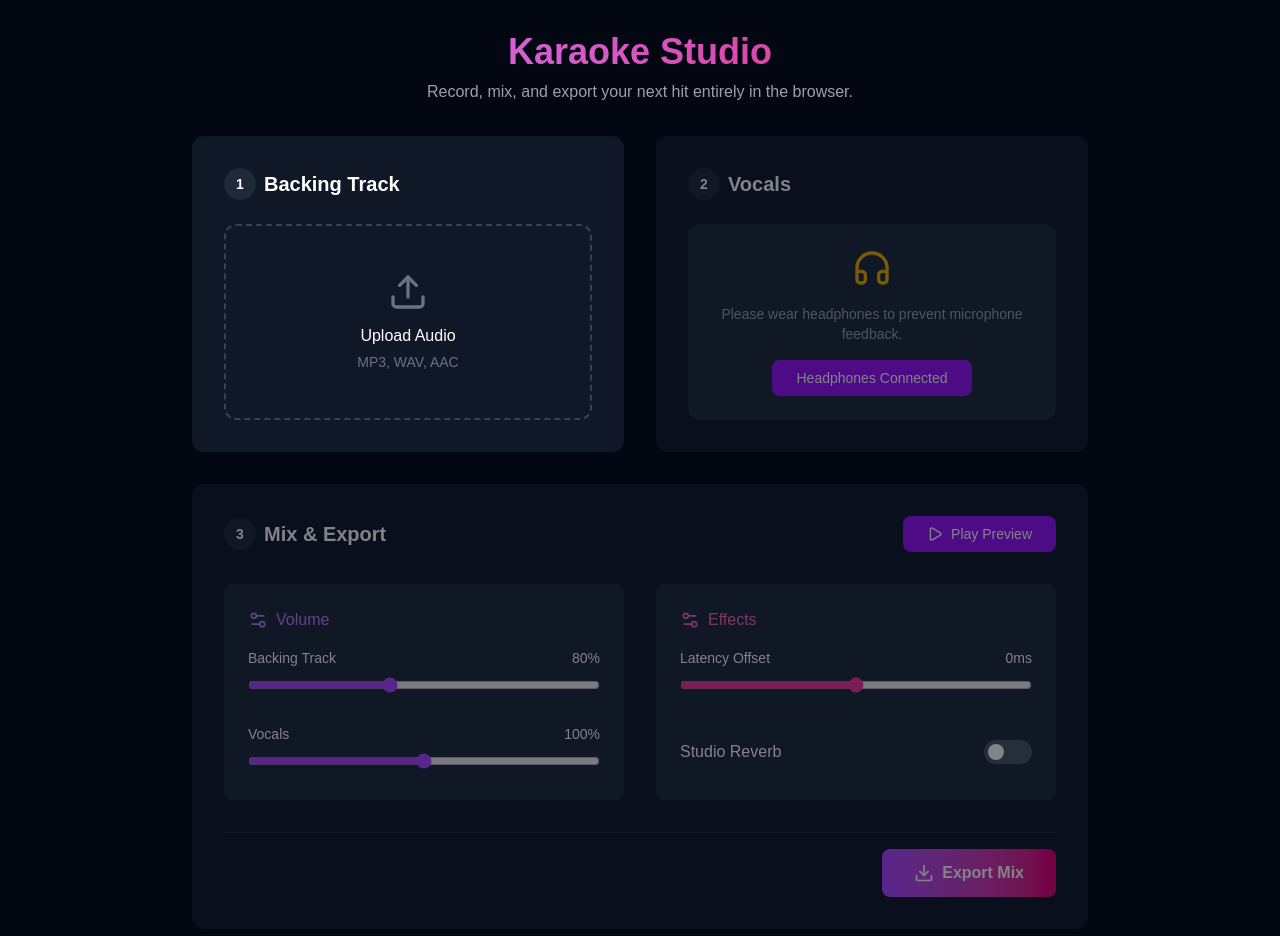
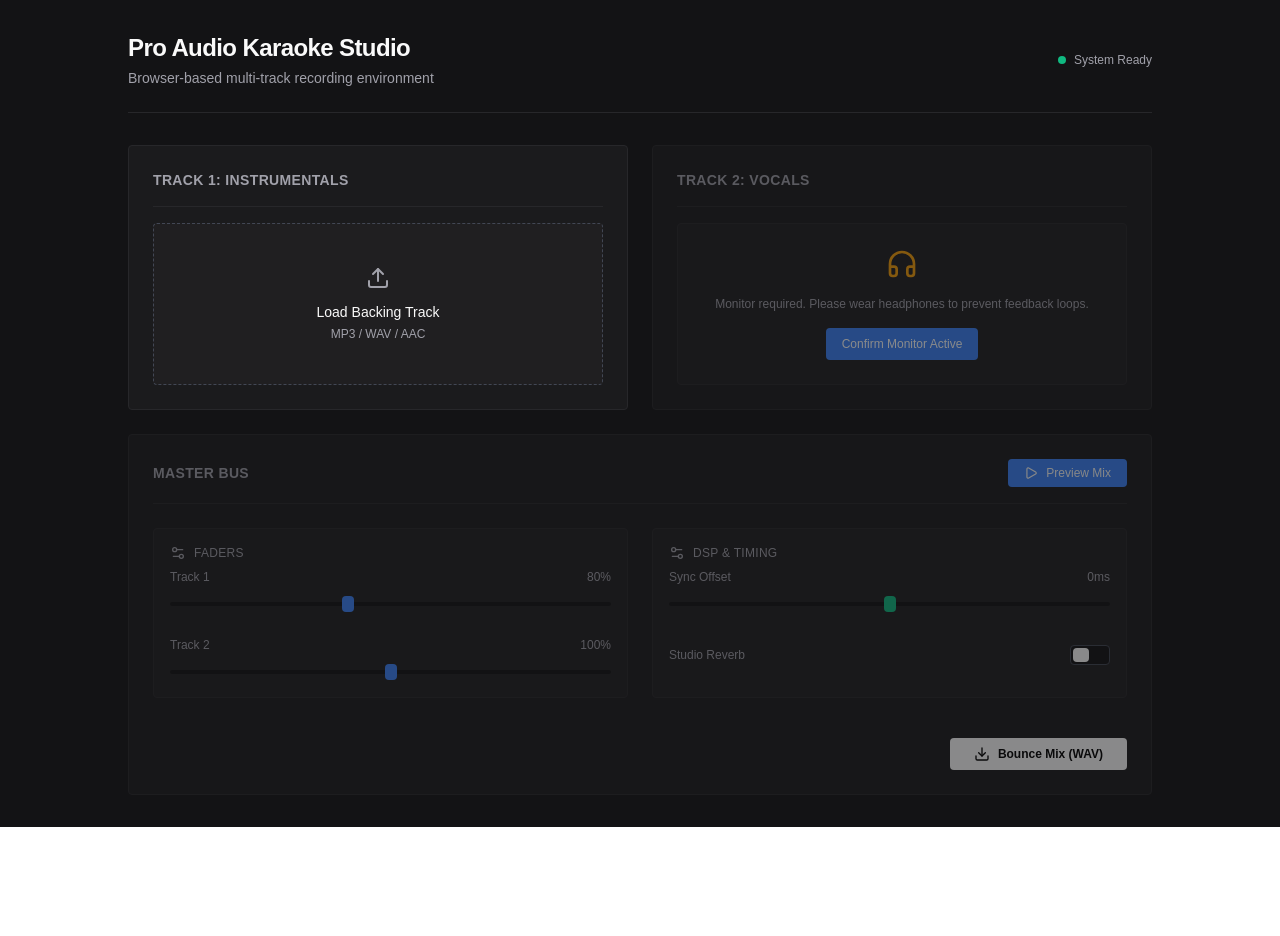
Before and after one commit to sushantabhat/karokie, a Next.js app: page / in a window 1280 px wide. Shown: the top 936 px of the page. After the commit the page ends 827 px from the top, so only its background shows below. Built offline with nearby package versions, Linux system fonts and the light colour scheme.

Commit message:
style: apply Pro Audio Karaoke Studio design system from Stitch

```diff
--- a/src/components/KaraokeStudio.tsx
+++ b/src/components/KaraokeStudio.tsx
@@ -109,32 +109,34 @@ export default function KaraokeStudio() {
     setMixSettings(prev => ({ ...prev, [key]: value }));
   };
 
-  const isReadyToRecord = trackFile && headphonesConfirmed;
+  return (
+    <div className="min-h-screen bg-[#131315] text-[#fafafa] p-8 font-sans">
+      <div className="max-w-5xl mx-auto space-y-6">
 
-  return (
-    <div className="min-h-screen bg-gray-950 text-white p-8">
-      <div className="max-w-4xl mx-auto space-y-8">
-
-        <header className="text-center space-y-2">
-          <h1 className="text-4xl font-bold bg-gradient-to-r from-purple-400 to-pink-600 text-transparent bg-clip-text">
-            Karaoke Studio
-          </h1>
-          <p className="text-gray-400">Record, mix, and export your next hit entirely in the browser.</p>
+        <header className="flex flex-col md:flex-row md:items-center justify-between border-b border-[#27272a] pb-6 mb-8">
+          <div>
+            <h1 className="text-2xl font-bold tracking-tight">Pro Audio Karaoke Studio</h1>
+            <p className="text-sm text-[#a1a1aa] mt-1">Browser-based multi-track recording environment</p>
+          </div>
+          <div className="mt-4 md:mt-0 flex gap-4">
+            <div className="flex items-center gap-2 text-xs font-mono text-[#a1a1aa]">
+              <div className="w-2 h-2 rounded-full bg-[#10b981]"></div> System Ready
+            </div>
+          </div>
         </header>
 
-        <div className="grid grid-cols-1 md:grid-cols-2 gap-8">
+        <div className="grid grid-cols-1 md:grid-cols-2 gap-6">
 
           {/* TRACK UPLOAD PANEL */}
-          <div className="bg-gray-900 rounded-xl p-8 space-y-6 flex flex-col">
-            <h2 className="text-xl font-bold flex items-center gap-2">
-              <span className="bg-gray-800 w-8 h-8 rounded-full flex items-center justify-center text-sm">1</span>
-              Backing Track
-            </h2>
+          <div className="bg-[#1b1b1d] border border-[#27272a] rounded p-6 space-y-4 flex flex-col">
+            <div className="flex items-center justify-between border-b border-[#27272a] pb-4">
+              <h2 className="text-sm font-semibold tracking-wide uppercase text-[#a1a1aa]">Track 1: Instrumentals</h2>
+            </div>
 
             {!trackFile ? (
               <div
                 onClick={() => document.getElementById('file-upload')?.click()}
-                className="flex-1 border-2 border-dashed border-gray-700 rounded-xl p-8 text-center hover:bg-gray-800 transition-colors cursor-pointer flex flex-col justify-center items-center"
+                className="flex-1 border border-dashed border-[#424754] bg-[#201f21] rounded p-8 text-center hover:bg-[#2a2a2c] transition-colors cursor-pointer flex flex-col justify-center items-center"
               >
                 <input
                   id="file-upload"
@@ -143,16 +145,16 @@ export default function KaraokeStudio() {
                   onChange={handleTrackUpload}
                   className="hidden"
                 />
-                <Upload className="w-10 h-10 mb-3 text-gray-500" />
-                <h3 className="font-medium">Upload Audio</h3>
-                <p className="text-sm text-gray-500 mt-1">MP3, WAV, AAC</p>
+                <Upload className="w-6 h-6 mb-3 text-[#a1a1aa]" />
+                <h3 className="text-sm font-medium">Load Backing Track</h3>
+                <p className="text-xs text-[#a1a1aa] mt-1 font-mono">MP3 / WAV / AAC</p>
               </div>
             ) : (
-              <div className="flex-1 bg-gray-800 rounded-xl p-6 flex flex-col justify-center items-center text-center space-y-4 border border-green-500/30">
-                <CheckCircle2 className="w-12 h-12 text-green-500" />
+              <div className="flex-1 bg-[#201f21] border border-[#27272a] rounded p-6 flex flex-col justify-center items-center text-center space-y-4">
+                <CheckCircle2 className="w-8 h-8 text-[#10b981]" />
                 <div>
-                  <h3 className="font-medium">{trackFile.name}</h3>
-                  <p className="text-sm text-gray-400 mt-1">Track loaded and ready</p>
+                  <h3 className="text-sm font-medium font-mono">{trackFile.name}</h3>
+                  <p className="text-xs text-[#a1a1aa] mt-1">Track loaded and ready</p>
                 </div>
                 <button
                   onClick={() => {
@@ -163,7 +165,7 @@ export default function KaraokeStudio() {
                       audioRef.current = null;
                     }
                   }}
-                  className="text-sm text-gray-400 hover:text-white underline"
+                  className="text-xs text-[#3b82f6] hover:text-[#4d8eff] underline"
                 >
                   Change Track
                 </button>
@@ -172,54 +174,54 @@ export default function KaraokeStudio() {
           </div>
 
           {/* HEADPHONES & RECORD PANEL */}
-          <div className={`bg-gray-900 rounded-xl p-8 space-y-6 flex flex-col transition-opacity duration-300 ${!trackFile ? 'opacity-50 pointer-events-none' : ''}`}>
-            <h2 className="text-xl font-bold flex items-center gap-2">
-              <span className="bg-gray-800 w-8 h-8 rounded-full flex items-center justify-center text-sm">2</span>
-              Vocals
-            </h2>
+          <div className={`bg-[#1b1b1d] border border-[#27272a] rounded p-6 space-y-4 flex flex-col transition-opacity duration-300 ${!trackFile ? 'opacity-50 pointer-events-none' : ''}`}>
+            <div className="flex items-center justify-between border-b border-[#27272a] pb-4">
+              <h2 className="text-sm font-semibold tracking-wide uppercase text-[#a1a1aa]">Track 2: Vocals</h2>
+              {isRecording && <div className="text-xs font-mono text-[#ef4444] animate-pulse flex items-center gap-2"><div className="w-2 h-2 rounded-full bg-[#ef4444]"></div> REC</div>}
+            </div>
 
             {!headphonesConfirmed ? (
-              <div className="flex-1 bg-gray-800 rounded-xl p-6 text-center space-y-4 flex flex-col justify-center items-center">
-                <Headphones className="w-10 h-10 text-yellow-500" />
-                <p className="text-sm text-gray-400">Please wear headphones to prevent microphone feedback.</p>
+              <div className="flex-1 bg-[#201f21] border border-[#27272a] rounded p-6 text-center space-y-4 flex flex-col justify-center items-center">
+                <Headphones className="w-8 h-8 text-[#f59e0b]" />
+                <p className="text-xs text-[#a1a1aa]">Monitor required. Please wear headphones to prevent feedback loops.</p>
                 <button
                   onClick={() => setHeadphonesConfirmed(true)}
-                  className="bg-purple-600 hover:bg-purple-700 text-white px-6 py-2 rounded-lg text-sm font-medium transition-colors"
+                  className="bg-[#3b82f6] hover:bg-[#4d8eff] text-white px-4 py-2 rounded text-xs font-medium transition-colors"
                 >
-                  Headphones Connected
+                  Confirm Monitor Active
                 </button>
               </div>
             ) : (
-              <div className="flex-1 bg-gray-800 rounded-xl p-6 flex flex-col justify-center items-center space-y-6 border border-purple-500/30">
+              <div className="flex-1 bg-[#201f21] border border-[#27272a] rounded p-6 flex flex-col justify-center items-center space-y-6">
                 {countdown !== null ? (
-                  <div className="text-6xl font-bold text-purple-500 animate-pulse">
-                    {countdown || 'GO!'}
+                  <div className="text-5xl font-mono font-bold text-[#3b82f6]">
+                    {countdown || 'GO'}
                   </div>
                 ) : (
                   <>
                     <canvas
                       ref={canvasRef}
-                      className="w-full h-16 bg-black rounded-lg"
+                      className="w-full h-12 bg-[#121214] border border-[#27272a] rounded"
                       width={400}
-                      height={64}
+                      height={48}
                     />
                     {!isRecording ? (
                       <button
                         onClick={handleStartRecording}
-                        className="bg-red-500 hover:bg-red-600 text-white w-16 h-16 rounded-full flex items-center justify-center transition-transform hover:scale-105"
+                        className="bg-[#ef4444] hover:bg-[#dc2626] text-white w-12 h-12 rounded flex items-center justify-center transition-transform hover:scale-95"
                       >
-                        <Mic className="w-6 h-6" />
+                        <Mic className="w-5 h-5" />
                       </button>
                     ) : (
                       <button
                         onClick={handleStopRecording}
-                        className="bg-gray-900 border-2 border-red-500 text-white w-16 h-16 rounded-full flex items-center justify-center transition-transform hover:scale-105 animate-pulse"
+                        className="bg-[#121214] border border-[#ef4444] text-[#ef4444] w-12 h-12 rounded flex items-center justify-center transition-transform hover:scale-95"
                       >
-                        <Square className="w-5 h-5 text-red-500 fill-current" />
+                        <Square className="w-4 h-4 fill-current" />
                       </button>
                     )}
-                    <p className="text-sm text-gray-400">
-                      {isRecording ? 'Recording...' : recordedBlob ? 'Ready to re-record' : 'Click to start'}
+                    <p className="text-xs font-mono text-[#a1a1aa]">
+                      {isRecording ? 'Capturing Audio...' : recordedBlob ? 'Take Complete - Ready to Overwrite' : 'Arm Recording'}
                     </p>
                   </>
                 )}
@@ -229,41 +231,40 @@ export default function KaraokeStudio() {
         </div>
 
         {/* MIX & EXPORT PANEL */}
-        <div className={`bg-gray-900 rounded-xl p-8 space-y-8 transition-opacity duration-300 ${!recordedBlob ? 'opacity-50 pointer-events-none' : ''}`}>
-          <div className="flex items-center justify-between">
-            <h2 className="text-xl font-bold flex items-center gap-2">
-              <span className="bg-gray-800 w-8 h-8 rounded-full flex items-center justify-center text-sm">3</span>
-              Mix & Export
-            </h2>
-            <div className="flex items-center space-x-4">
+        <div className={`bg-[#1b1b1d] border border-[#27272a] rounded p-6 space-y-6 transition-opacity duration-300 ${!recordedBlob ? 'opacity-50 pointer-events-none' : ''}`}>
+          <div className="flex items-center justify-between border-b border-[#27272a] pb-4">
+            <h2 className="text-sm font-semibold tracking-wide uppercase text-[#a1a1aa]">Master Bus</h2>
+
+            <div className="flex items-center space-x-2">
               <button
                 onClick={handlePlayPreview}
-                className="flex items-center space-x-2 bg-purple-600 hover:bg-purple-700 px-6 py-2 rounded-lg text-sm font-medium transition-colors"
+                className="flex items-center space-x-2 bg-[#3b82f6] hover:bg-[#4d8eff] px-4 py-1.5 rounded text-xs font-medium transition-colors"
               >
-                {isPlaying && !isPaused ? <Pause className="w-4 h-4" /> : <Play className="w-4 h-4" />}
-                <span>{isPlaying && !isPaused ? 'Pause' : isPlaying && isPaused ? 'Resume' : 'Play Preview'}</span>
+                {isPlaying && !isPaused ? <Pause className="w-3.5 h-3.5" /> : <Play className="w-3.5 h-3.5" />}
+                <span>{isPlaying && !isPaused ? 'Pause' : isPlaying && isPaused ? 'Resume' : 'Preview Mix'}</span>
               </button>
               {isPlaying && (
                 <button
                   onClick={stopPreview}
-                  className="flex items-center space-x-2 bg-gray-700 hover:bg-gray-600 px-4 py-2 rounded-lg text-sm font-medium transition-colors"
+                  className="flex items-center space-x-2 bg-[#27272a] hover:bg-[#353437] px-4 py-1.5 rounded text-xs font-medium transition-colors"
                 >
-                  <Square className="w-4 h-4" />
+                  <Square className="w-3.5 h-3.5" />
                   <span>Stop</span>
                 </button>
               )}
             </div>
           </div>
 
-          <div className="grid grid-cols-1 md:grid-cols-2 gap-8">
-            <div className="space-y-6 p-6 bg-gray-800 rounded-lg">
-              <div className="flex items-center space-x-2 mb-4 text-purple-400">
-                <Settings2 className="w-5 h-5" />
-                <h3 className="font-medium">Volume</h3>
+          <div className="grid grid-cols-1 md:grid-cols-2 gap-6">
+            {/* Volume Mixers */}
+            <div className="space-y-4 p-4 bg-[#201f21] border border-[#27272a] rounded">
+              <div className="flex items-center space-x-2 mb-2 text-[#a1a1aa]">
+                <Settings2 className="w-4 h-4" />
+                <h3 className="text-xs font-medium uppercase tracking-wide">Faders</h3>
               </div>
-              <div className="space-y-2">
-                <div className="flex justify-between text-sm">
-                  <span>Backing Track</span>
+              <div className="space-y-1">
+                <div className="flex justify-between text-xs font-mono text-[#a1a1aa]">
+                  <span>Track 1</span>
                   <span>{mixSettings.trackVolume}%</span>
                 </div>
                 <input
@@ -274,12 +275,12 @@ export default function KaraokeStudio() {
                     updateSetting('trackVolume', val);
                     if (isPlaying) setTrackVolumeLive(val);
                   }}
-                  className="w-full accent-purple-500"
+                  className="w-full h-1 bg-[#121214] rounded outline-none appearance-none [&::-webkit-slider-thumb]:appearance-none [&::-webkit-slider-thumb]:w-3 [&::-webkit-slider-thumb]:h-4 [&::-webkit-slider-thumb]:bg-[#3b82f6] [&::-webkit-slider-thumb]:rounded-sm"
                 />
               </div>
-              <div className="space-y-2">
-                <div className="flex justify-between text-sm">
-                  <span>Vocals</span>
+              <div className="space-y-1 pt-2">
+                <div className="flex justify-between text-xs font-mono text-[#a1a1aa]">
+                  <span>Track 2</span>
                   <span>{mixSettings.vocalVolume}%</span>
                 </div>
                 <input
@@ -290,48 +291,49 @@ export default function KaraokeStudio() {
                     updateSetting('vocalVolume', val);
                     if (isPlaying) setVocalVolumeLive(val);
                   }}
-                  className="w-full accent-purple-500"
+                  className="w-full h-1 bg-[#121214] rounded outline-none appearance-none [&::-webkit-slider-thumb]:appearance-none [&::-webkit-slider-thumb]:w-3 [&::-webkit-slider-thumb]:h-4 [&::-webkit-slider-thumb]:bg-[#3b82f6] [&::-webkit-slider-thumb]:rounded-sm"
                 />
               </div>
             </div>
 
-            <div className="space-y-6 p-6 bg-gray-800 rounded-lg">
-              <div className="flex items-center space-x-2 mb-4 text-pink-400">
-                <Settings2 className="w-5 h-5" />
-                <h3 className="font-medium">Effects</h3>
+            {/* Effects & DSP */}
+            <div className="space-y-4 p-4 bg-[#201f21] border border-[#27272a] rounded">
+              <div className="flex items-center space-x-2 mb-2 text-[#a1a1aa]">
+                <Settings2 className="w-4 h-4" />
+                <h3 className="text-xs font-medium uppercase tracking-wide">DSP & Timing</h3>
               </div>
-              <div className="space-y-2">
-                <div className="flex justify-between text-sm">
-                  <span>Latency Offset</span>
+              <div className="space-y-1">
+                <div className="flex justify-between text-xs font-mono text-[#a1a1aa]">
+                  <span>Sync Offset</span>
                   <span>{mixSettings.latencyOffsetMs}ms</span>
                 </div>
                 <input
                   type="range" min="-300" max="300"
                   value={mixSettings.latencyOffsetMs}
                   onChange={(e) => updateSetting('latencyOffsetMs', Number(e.target.value))}
-                  className="w-full accent-pink-500"
+                  className="w-full h-1 bg-[#121214] rounded outline-none appearance-none [&::-webkit-slider-thumb]:appearance-none [&::-webkit-slider-thumb]:w-3 [&::-webkit-slider-thumb]:h-4 [&::-webkit-slider-thumb]:bg-[#10b981] [&::-webkit-slider-thumb]:rounded-sm"
                 />
               </div>
               <div className="flex items-center justify-between pt-4">
-                <span>Studio Reverb</span>
+                <span className="text-xs font-mono text-[#a1a1aa]">Studio Reverb</span>
                 <button
                   onClick={() => updateSetting('reverbEnabled', !mixSettings.reverbEnabled)}
-                  className={`w-12 h-6 rounded-full transition-colors relative ${mixSettings.reverbEnabled ? 'bg-pink-500' : 'bg-gray-600'}`}
+                  className={`w-10 h-5 rounded transition-colors relative border ${mixSettings.reverbEnabled ? 'bg-[#3b82f6] border-[#3b82f6]' : 'bg-[#121214] border-[#424754]'}`}
                 >
-                  <div className={`absolute top-1 left-1 w-4 h-4 rounded-full bg-white transition-transform ${mixSettings.reverbEnabled ? 'translate-x-6' : ''}`} />
+                  <div className={`absolute top-0.5 left-0.5 w-4 h-3.5 rounded-sm bg-white transition-transform ${mixSettings.reverbEnabled ? 'translate-x-4.5' : ''}`} />
                 </button>
               </div>
             </div>
           </div>
 
-          <div className="pt-4 flex justify-end border-t border-gray-800">
+          <div className="pt-4 flex justify-end">
             <button
               onClick={handleExport}
               disabled={isProcessing}
-              className="flex items-center space-x-2 bg-gradient-to-r from-purple-500 to-pink-600 hover:from-purple-600 hover:to-pink-700 px-8 py-3 rounded-lg font-bold transition-all transform hover:scale-105 disabled:opacity-50 disabled:scale-100"
+              className="flex items-center space-x-2 bg-white text-black hover:bg-gray-200 px-6 py-2 rounded text-xs font-bold transition-all disabled:opacity-50"
             >
-              <Download className="w-5 h-5" />
-              <span>{isProcessing ? 'Processing...' : 'Export Mix'}</span>
+              <Download className="w-4 h-4" />
+              <span>{isProcessing ? 'Rendering Audio...' : 'Bounce Mix (WAV)'}</span>
             </button>
           </div>
         </div>
```
